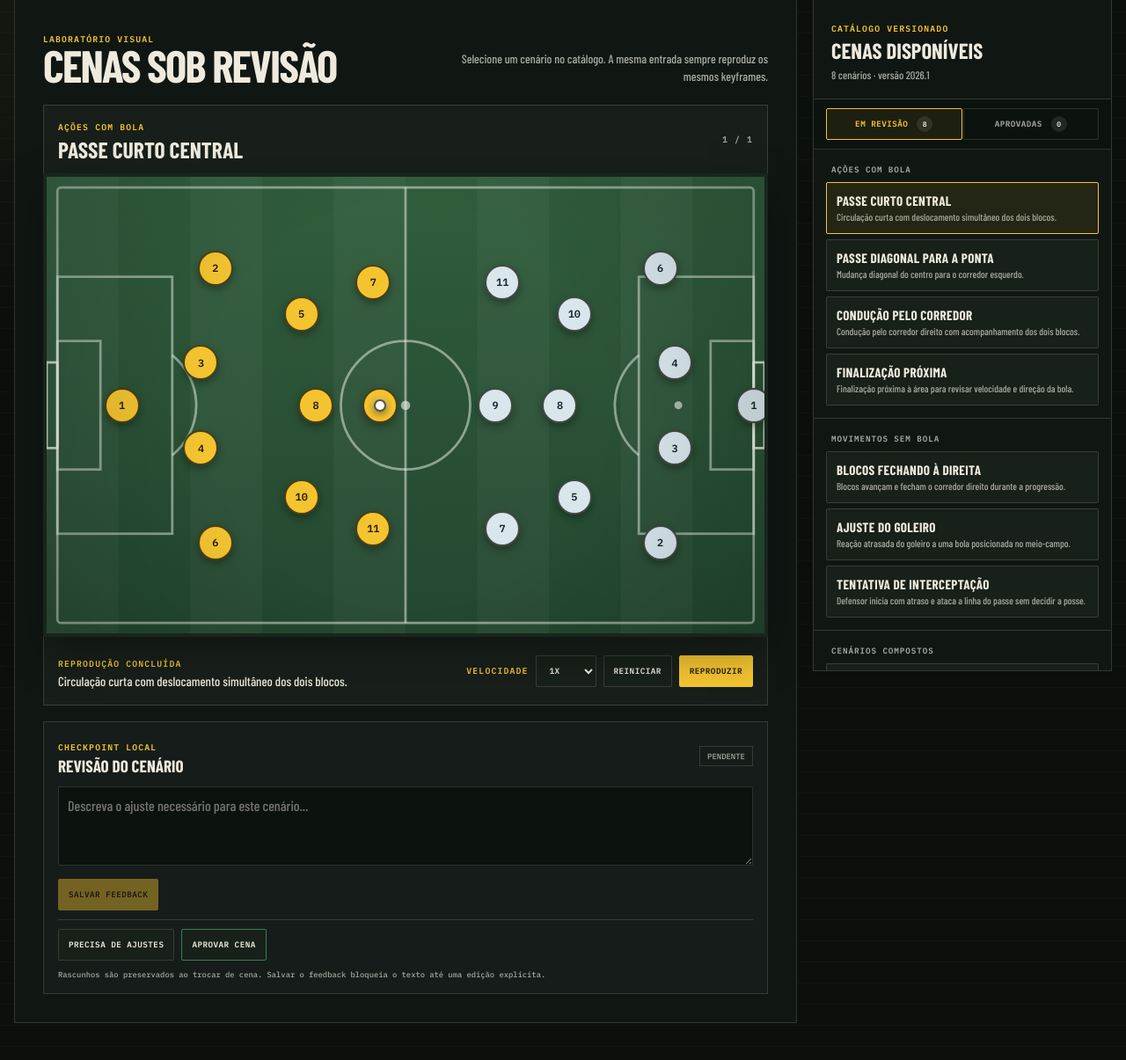
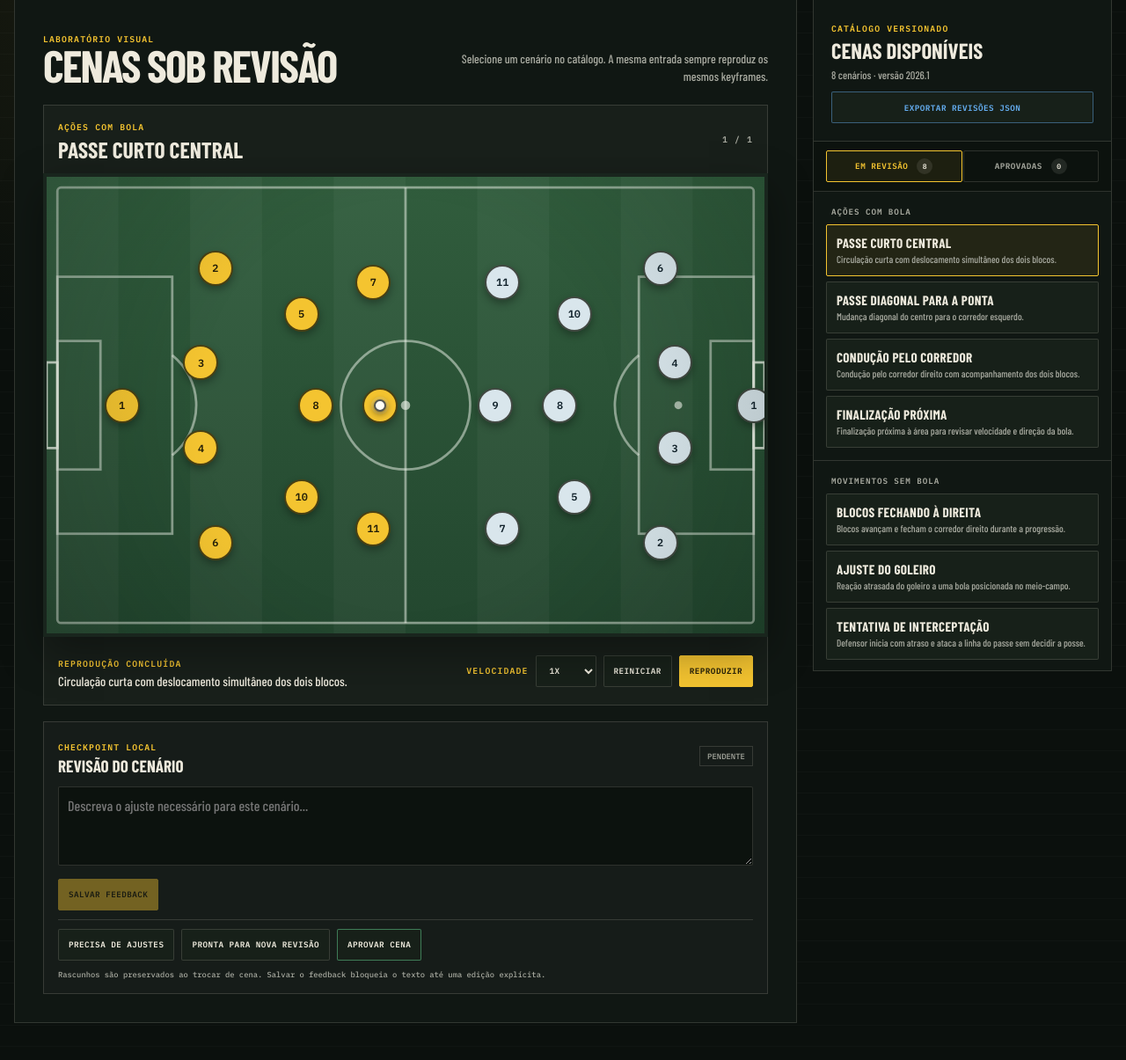
Before and after one commit to karkwogvoldor/football_brasileirao_update, a FastAPI app: page /dev/cenas in a window 1280 px wide. Shown: the part 83-1288 px from the top of the page at 88% size. Run offline with FastAPI, Linux system fonts and the light colour scheme; some web fonts are replaced.

Commit message:
feat: exportar revisões e marcar cenas prontas para revisão
Adiciona o status ready_for_review no laboratório de cenas e o botão
para exportar as revisões locais em JSON.

Co-Authored-By: Claude Sonnet 5.5 <noreply@anthropic.com>

```diff
--- a/static/dev-cenas.css
+++ b/static/dev-cenas.css
@@ -19,6 +19,7 @@
     --away: #d9e6ec;
     --approved: #62c98a;
     --changes: #ed806d;
+    --ready: #65aef2;
 }
 
 body {
@@ -337,6 +338,11 @@ button:disabled {
     color: var(--changes);
 }
 
+.review-status.ready_for_review {
+    border-color: rgba(101, 174, 242, 0.55);
+    color: var(--ready);
+}
+
 .review-panel textarea {
     width: 100%;
     margin: 12px 0;
@@ -365,6 +371,7 @@ button:disabled {
 }
 
 .review-actions {
+    flex-wrap: wrap;
     padding-top: 10px;
     border-top: 1px solid var(--line);
 }
@@ -442,6 +449,13 @@ button:disabled {
     font-size: 0.78rem;
 }
 
+.export-action {
+    width: 100%;
+    margin-top: 12px;
+    border-color: rgba(101, 174, 242, 0.45);
+    color: var(--ready);
+}
+
 .catalog-group {
     padding: 14px;
     border-bottom: 1px solid var(--line);
@@ -500,7 +514,8 @@ button:disabled {
 }
 
 .scenario-card[data-review="approved"]::after,
-.scenario-card[data-review="changes_requested"]::after {
+.scenario-card[data-review="changes_requested"]::after,
+.scenario-card[data-review="ready_for_review"]::after {
     display: block;
     margin-top: 7px;
     font-family: "IBM Plex Mono", monospace;
@@ -517,6 +532,11 @@ button:disabled {
 .scenario-card[data-review="changes_requested"]::after {
     content: "Precisa de ajustes";
     color: var(--changes);
+}
+
+.scenario-card[data-review="ready_for_review"]::after {
+    content: "Pronta para nova revisão";
+    color: var(--ready);
 }
 
 @media (max-width: 1050px) {
--- a/static/dev-cenas.js
+++ b/static/dev-cenas.js
@@ -20,6 +20,7 @@ const saveReviewNoteButton = document.getElementById('saveReviewNote');
 const editReviewNoteButton = document.getElementById('editReviewNote');
 const reviewSceneCount = document.getElementById('reviewSceneCount');
 const approvedSceneCount = document.getElementById('approvedSceneCount');
+const exportSceneReviewsButton = document.getElementById('exportSceneReviews');
 const reducedMotion = window.matchMedia('(prefers-reduced-motion: reduce)');
 
 let catalog = null;
@@ -45,7 +46,7 @@ function currentReview(scenario) {
     const stored = reviews[reviewKey(scenario)] || {};
     return {
         ...stored,
-        status: stored.status || 'pending',
+        status: stored.status || scenario.status || 'pending',
         note: stored.note || '',
         draft_note: stored.draft_note ?? stored.note ?? '',
         note_locked: Boolean(stored.note_locked),
@@ -116,7 +117,40 @@ function unlockReviewNote() {
 function statusLabel(status) {
     if (status === 'approved') return 'Aprovada';
     if (status === 'changes_requested') return 'Precisa de ajustes';
+    if (status === 'ready_for_review') return 'Pronta para nova revisão';
     return 'Pendente';
+}
+
+function exportSceneReviews() {
+    if (!catalog) return;
+    const exportedReviews = catalog.scenarios
+        .map((scenario) => ({
+            scenario_id: scenario.id,
+            scenario_title: scenario.title,
+            scenario_version: scenario.version,
+            ...currentReview(scenario),
+        }))
+        .filter((review) => (
+            review.status !== 'pending'
+            || review.note
+            || review.draft_note
+        ));
+    const payload = {
+        catalog_version: catalog.catalog_version,
+        exported_at: new Date().toISOString(),
+        reviews: exportedReviews,
+    };
+    const blob = new Blob([JSON.stringify(payload, null, 2)], {
+        type: 'application/json',
+    });
+    const downloadUrl = URL.createObjectURL(blob);
+    const link = document.createElement('a');
+    link.href = downloadUrl;
+    link.download = `brafoot-revisoes-cenas-${new Date().toISOString().slice(0, 10)}.json`;
+    document.body.appendChild(link);
+    link.click();
+    link.remove();
+    URL.revokeObjectURL(downloadUrl);
 }
 
 function updateReviewPanel() {
@@ -367,6 +401,7 @@ resetButton.addEventListener('click', resetScenario);
 reviewNote.addEventListener('input', saveReviewDraft);
 saveReviewNoteButton.addEventListener('click', lockReviewNote);
 editReviewNoteButton.addEventListener('click', unlockReviewNote);
+exportSceneReviewsButton.addEventListener('click', exportSceneReviews);
 document.querySelectorAll('.review-actions [data-review]').forEach((button) => {
     button.addEventListener('click', () => saveReview(button.dataset.review));
 });
--- a/templates/dev-cenas.html
+++ b/templates/dev-cenas.html
@@ -88,6 +88,7 @@
         </div>
         <div class="review-actions">
           <button type="button" data-review="changes_requested">Precisa de ajustes</button>
+          <button type="button" data-review="ready_for_review">Pronta para nova revisão</button>
           <button type="button" data-review="approved">Aprovar cena</button>
         </div>
         <small>Rascunhos são preservados ao trocar de cena. Salvar o feedback bloqueia o texto até uma edição explícita.</small>
@@ -99,6 +100,7 @@
         <span class="eyebrow">Catálogo versionado</span>
         <h2 id="catalog-title">Cenas disponíveis</h2>
         <p id="catalogSummary">Carregando...</p>
+        <button id="exportSceneReviews" class="export-action" type="button">Exportar revisões JSON</button>
       </header>
       <div class="catalog-tabs" role="tablist" aria-label="Estado das cenas">
         <button id="catalogReviewTab" class="active" type="button" role="tab" aria-selected="true" data-catalog-view="review">
```
Also changed, not shown: tests/integration/test_pages.py (+11 -0 lines).
